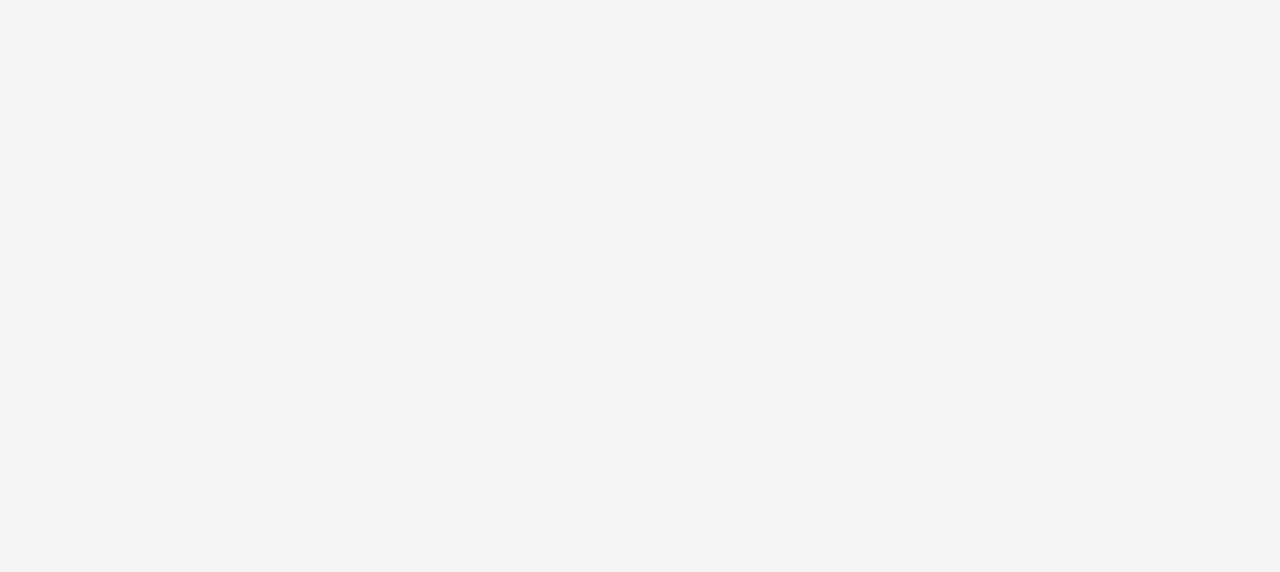
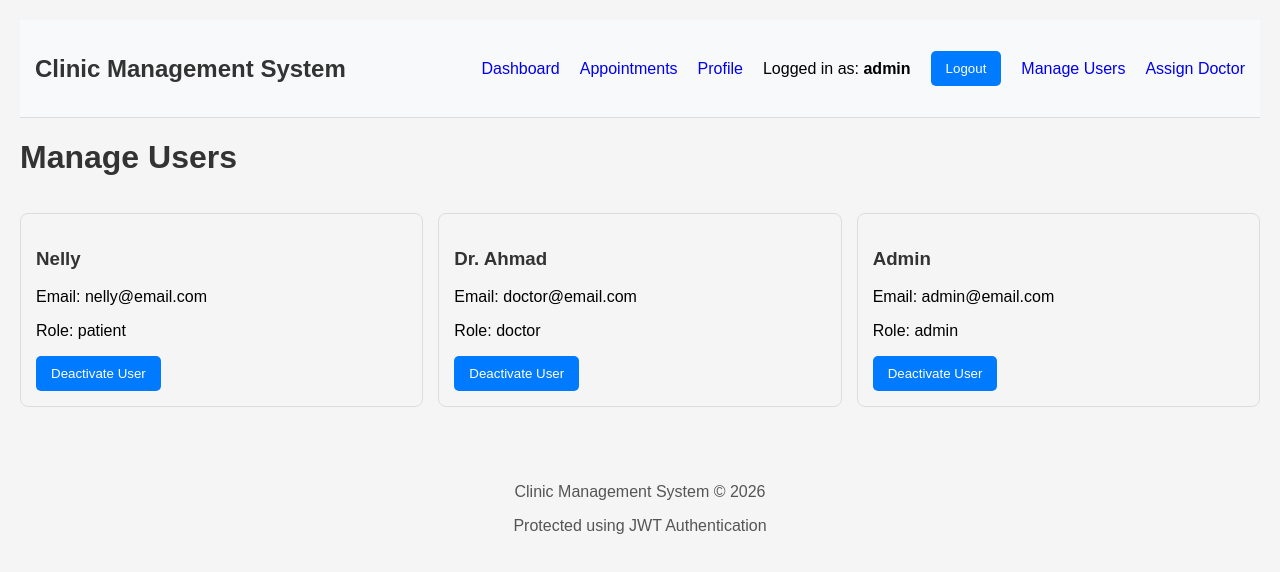
Before and after one commit to imanshahrel/CCS6344-Assignment-G21, a React (Vite) app in the folder client/: page /manage-users in a window 1280 px wide. Before the commit this address had no page. Shown: the top 572 px of the page. Built offline with nearby package versions, Linux system fonts and the light colour scheme; sample sign-in values are in the browser's storage.

Commit message:
FE UI mock for Manage User & Assign Doctor (Admin features)

```diff
--- a/client/src/App.jsx
+++ b/client/src/App.jsx
@@ -7,6 +7,8 @@ import ProtectedRoute from "./components/ProtectedRoute";
 import BookAppointment from "./pages/BookAppointment";
 import Appointments from "./pages/Appointments";
 import Profile from "./pages/Profile";
+import ManageUsers from "./pages/ManageUsers";
+import AssignDoctor from "./pages/AssignDoctor";
 
 function App() {
   return (
@@ -41,6 +43,20 @@ function App() {
             <ProtectedRoute><Profile /></ProtectedRoute>
           }
         />
+
+        <Route
+          path="/manage-users"
+          element={
+            <ProtectedRoute><ManageUsers /></ProtectedRoute>
+          }
+        />
+
+        <Route
+          path="/assign-doctor"
+          element={
+            <ProtectedRoute><AssignDoctor/></ProtectedRoute>
+          }
+        />
       </Routes>
     </Router>
   );
--- a/client/src/components/Navbar.jsx
+++ b/client/src/components/Navbar.jsx
@@ -36,6 +36,19 @@ function Navbar() {
                     <button onClick={handleLogout}>Logout</button>
                 </li>
 
+                {user?.role === "admin" && (
+                    <li>
+                        <Link to="/manage-users">Manage Users</Link>
+                    </li>
+                )}
+
+                {user?.role === "admin" && (
+                    <li>
+                        <Link to="/assign-doctor">Assign Doctor</Link>
+                    </li>
+                )}
+
+
             </ul>
         </nav>
 
--- /dev/null
+++ b/client/src/pages/AssignDoctor.jsx
@@ -0,0 +1,38 @@
+import Navbar from "../components/Navbar";
+import Footer from "../components/Footer";
+
+// phase 1: FE mock data (current)
+// phase 2: backend API ready (by iman)
+// phase 3: replace mock data with Axios + real db
+
+function AssignDoctor() {
+    return (
+        <div className="page-container">
+            <Navbar />
+
+            <h1>Assign Doctor</h1>
+
+            <div className="dashboard-card">
+                <form>
+                    <label>Select Patient</label>
+                    <select>
+                        <option>Nelly</option>
+                        <option>Ain</option>
+                    </select>
+
+                    <label>Select Doctor</label>
+                    <select>
+                        <option>Dr. Faiz</option>
+                        <option>Dr. Yan</option>
+                    </select>
+
+                    <button type="submit">Assign Doctor</button>
+                </form>
+            </div>
+
+            <Footer />
+        </div>
+    );
+}
+
+export default AssignDoctor;
--- /dev/null
+++ b/client/src/pages/ManageUsers.jsx
@@ -0,0 +1,37 @@
+import Navbar from "../components/Navbar";
+import Footer from "../components/Footer";
+
+// phase 1: FE mock data (current)
+// phase 2: backend API ready (by iman)
+// phase 3: replace mock data with Axios + real db
+
+function ManageUsers() {
+    const users = [
+        { id: 1, name: "Nelly", email: "nelly@email.com", role: "patient" },
+        { id: 2, name: "Dr. Ahmad", email: "doctor@email.com", role: "doctor" },
+        { id: 3, name: "Admin", email: "admin@email.com", role: "admin" },
+    ];
+
+    return (
+        <div className="page-container">
+            <Navbar />
+
+            <h1>Manage Users</h1>
+
+            <div className="card-grid">
+                {users.map((user) => (
+                    <div className="dashboard-card" key={user.id}>
+                        <h3>{user.name}</h3>
+                        <p>Email: {user.email}</p>
+                        <p>Role: {user.role}</p>
+                        <button>Deactivate User</button>
+                    </div>
+                ))}
+            </div>
+
+            <Footer />
+        </div>
+    );
+}
+
+export default ManageUsers;
```
